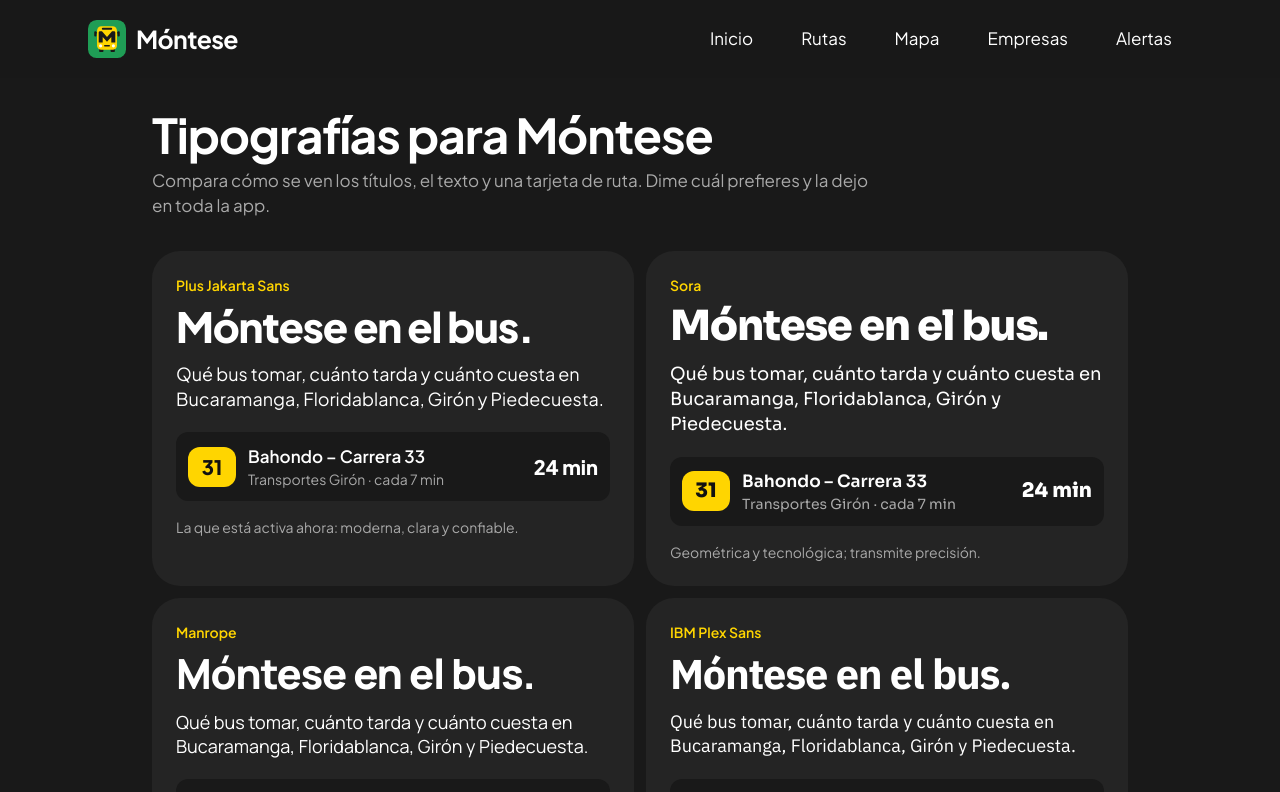
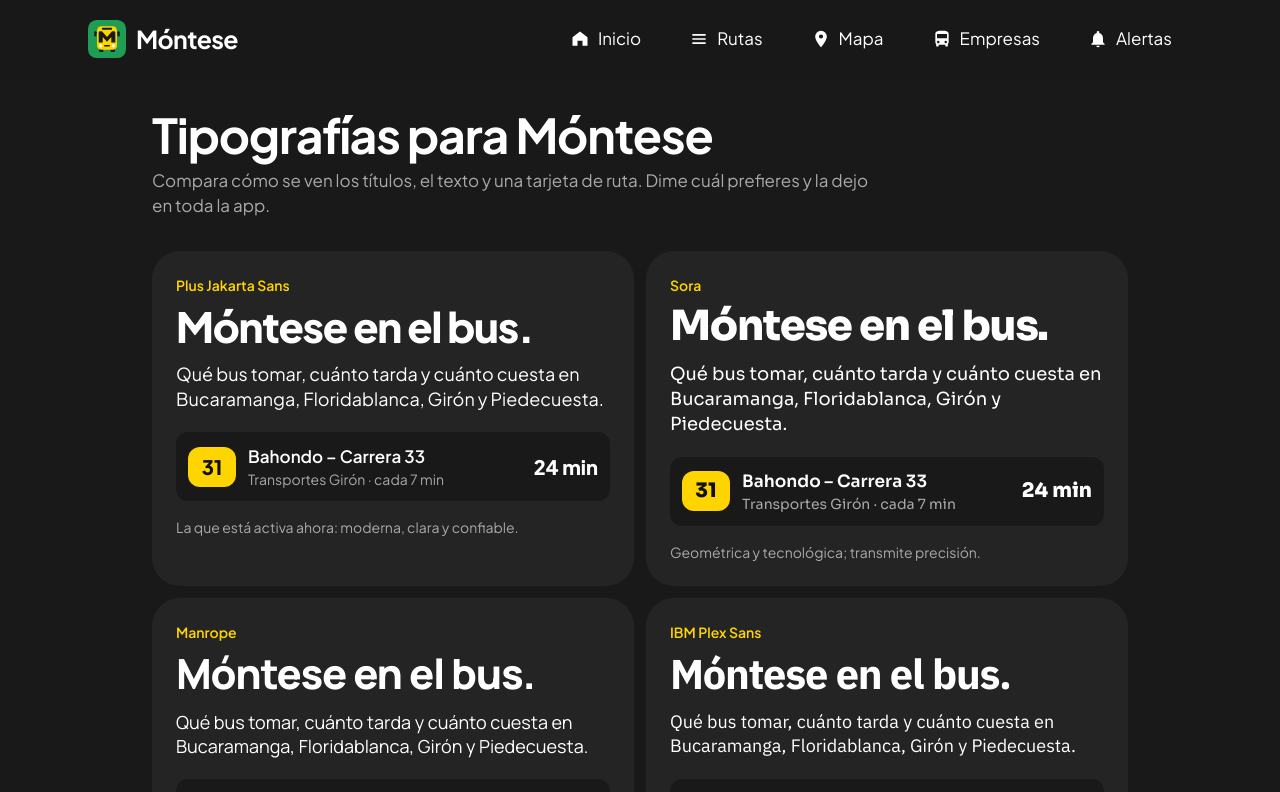
Before and after one commit to GermanCardona28/montese, a Next.js app: page /tipografias in a window 1280 px wide. Shown: the top 792 px of the page. Built offline with nearby package versions, Linux system fonts and the light colour scheme.

Commit message:
Íconos en la navegación web (barra superior y barra inferior)
Co-Authored-By: Claude Sonnet 5.5 <noreply@anthropic.com>

```diff
--- a/src/components/BottomNav.tsx
+++ b/src/components/BottomNav.tsx
@@ -12,6 +12,25 @@ const tabs = [
   { href: "/empresas/", label: "Empresas" },
   { href: "/alertas/", label: "Alertas" },
 ];
+
+// Los mismos dibujos que la barra de la app móvil
+const ICONOS: Record<string, string> = {
+  "/": "M12 3 3 10v10h6v-6h6v6h6V10z",
+  "/rutas/": "M4 6h16v2H4zm0 5h16v2H4zm0 5h16v2H4z",
+  "/mapa/": "M12 2a7 7 0 0 0-7 7c0 5 7 13 7 13s7-8 7-13a7 7 0 0 0-7-7zm0 9.5A2.5 2.5 0 1 1 12 6.5a2.5 2.5 0 0 1 0 5z",
+  "/empresas/":
+    "M4 16c0 .9.4 1.7 1 2.2V20a1 1 0 0 0 1 1h1a1 1 0 0 0 1-1v-1h8v1a1 1 0 0 0 1 1h1a1 1 0 0 0 1-1v-1.8c.6-.5 1-1.3 1-2.2V6c0-3.5-3.6-4-8-4S4 2.5 4 6v10zm3.5 1a1.5 1.5 0 1 1 0-3 1.5 1.5 0 0 1 0 3zm9 0a1.5 1.5 0 1 1 0-3 1.5 1.5 0 0 1 0 3zM18 11H6V6h12v5z",
+  "/alertas/":
+    "M12 22a2 2 0 0 0 2-2h-4a2 2 0 0 0 2 2zm6-6V11c0-3.1-1.6-5.6-4.5-6.3V4a1.5 1.5 0 0 0-3 0v.7C7.6 5.4 6 7.9 6 11v5l-2 2v1h16v-1l-2-2z",
+};
+
+function Icono({ href, size = 24 }: { href: string; size?: number }) {
+  return (
+    <svg width={size} height={size} viewBox="0 0 24 24" fill="currentColor" aria-hidden="true" className="shrink-0">
+      <path d={ICONOS[href]} />
+    </svg>
+  );
+}
 
 function activa(pathname: string, href: string) {
   if (href === "/") return pathname === "/" || pathname.startsWith("/viaje");
@@ -31,10 +50,11 @@ export function TopBar() {
                 key={t.href}
                 href={t.href}
                 onClick={() => toquePestana(t.href)}
-                className={`rounded-[var(--r)] px-5 py-2.5 text-base font-semibold transition-colors ${
+                className={`inline-flex items-center gap-2 rounded-[var(--r)] px-5 py-2.5 text-base font-semibold transition-colors ${
                   activa(pathname, t.href) ? "bg-yellow text-[#111]" : "text-white hover:bg-surface-2"
                 }`}
               >
+                <Icono href={t.href} size={20} />
                 {t.label}
               </Link>
             ))}
@@ -59,10 +79,11 @@ export default function BottomNav() {
               <Link
                 href={t.href}
                 onClick={() => toquePestana(t.href)}
-                className={`block rounded-[var(--r)] py-3 text-center text-[0.8rem] font-semibold transition-colors ${
+                className={`flex flex-col items-center gap-0.5 rounded-[var(--r)] py-2 text-center text-[0.75rem] font-semibold transition-colors ${
                   activa(pathname, t.href) ? "bg-yellow text-[#111]" : "text-muted active:bg-surface-2"
                 }`}
               >
+                <Icono href={t.href} />
                 {t.label}
               </Link>
             </li>
```
